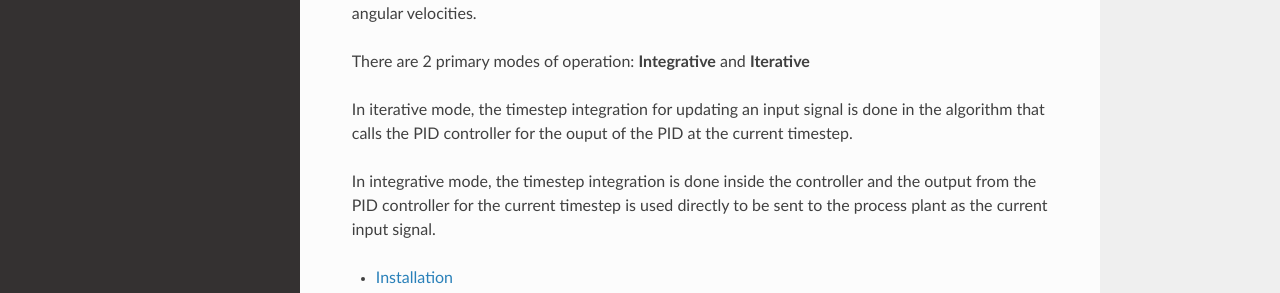
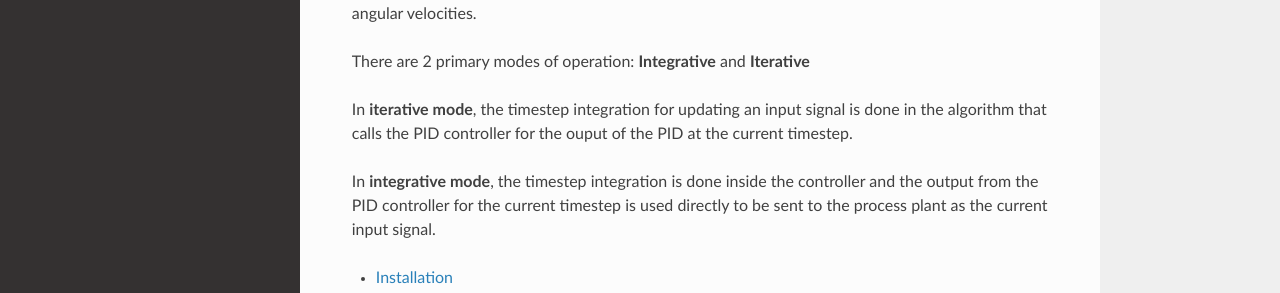
Before and after one commit to mkner/robo-pid, a Sphinx documentation site: the page built from docs/index.rst, in a window 1280 px wide and 1029 px high. Shown: the part 502-795 px from the top of the window. Built offline with Sphinx 7.4.7 and the Read the Docs theme 2.0.0, drawn with Linux system fonts in a browser that asks for light colours.

```diff
--- a/docs/index.rst
+++ b/docs/index.rst
@@ -16,9 +16,9 @@ The controller implements timestep integration that is designed to be used in di
 
 There are 2 primary modes of operation:  **Integrative** and **Iterative**
 
-In iterative mode, the timestep integration for updating an input signal is done in the algorithm that calls the PID controller for the ouput of the PID at the current timestep.
+In **iterative mode**, the timestep integration for updating an input signal is done in the algorithm that calls the PID controller for the ouput of the PID at the current timestep.
 
-In integrative mode, the timestep integration is done inside the controller and the output from the PID controller for the current timestep is used directly to be sent to the process plant as the current input signal.
+In **integrative mode**, the timestep integration is done inside the controller and the output from the PID controller for the current timestep is used directly to be sent to the process plant as the current input signal.
 
 
 .. toctree::
```
